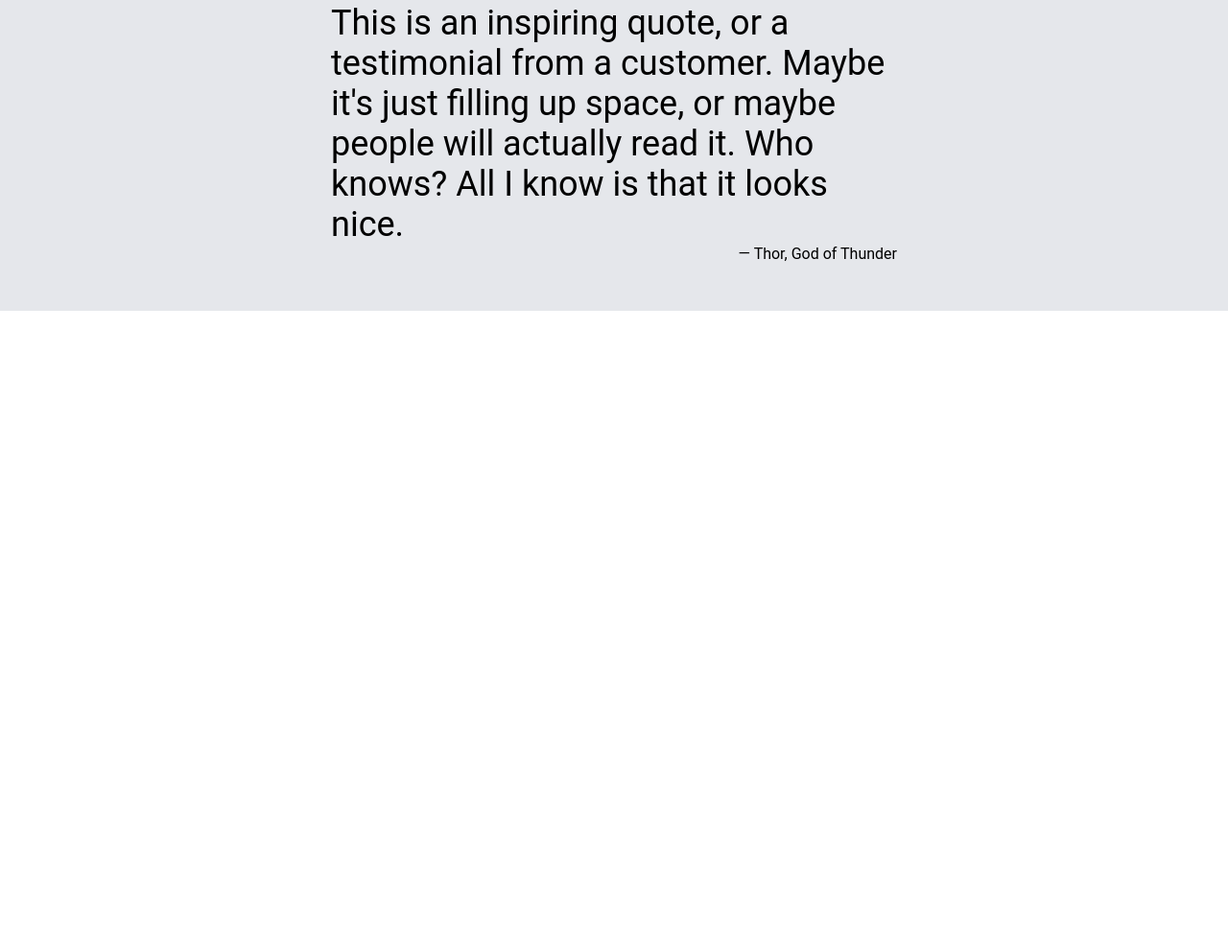
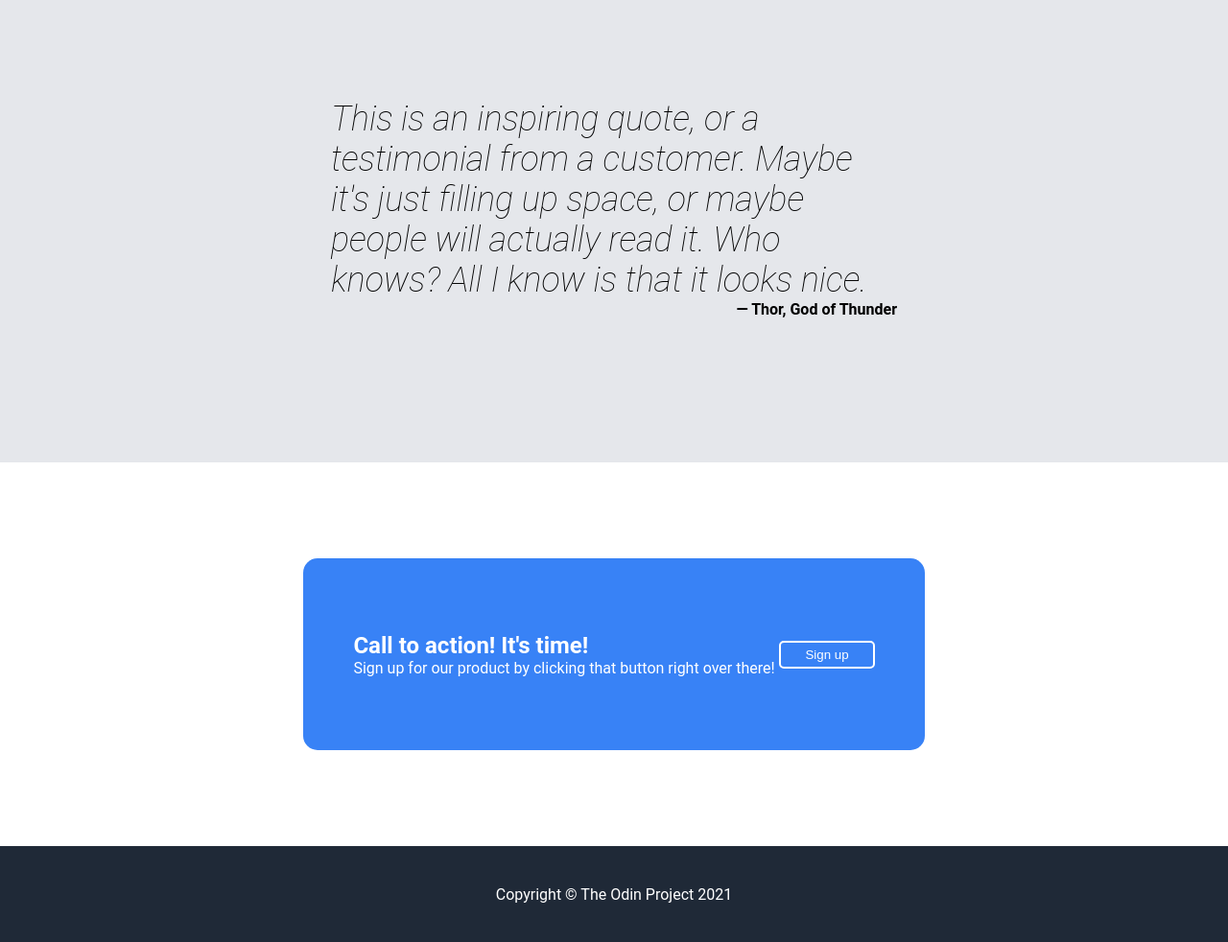
Before and after one commit to CJamesFoust/odin-landing-page, a plain HTML site: page index.html in a window 1280 px wide. Shown: the part 1056-2038 px from the top of the page at 96% size. Before the commit the page ends 1380 px from the top, so only its background shows below. Drawn offline with Linux system fonts and the light colour scheme.

Commit message:
Final commit
Finished content and styling

```diff
--- a/index.html
+++ b/index.html
@@ -81,5 +81,22 @@
 
     </div>
 
+    <div class="call-to-action-container">
+        <div class="call-to-action">
+            <div class="call-to-action-text">
+                <div class="call-to-action-header">
+                    <h2>Call to action! It's time!</h2>
+                    <p>Sign up for our product by clicking that button right over there!</p>
+                </div>
+            </div>
+            <div class="call-to-action-button">
+                <button class="sign-up">Sign up</button>
+            </div>
+        </div>
+    </div>
+
+    <footer>
+        <div>Copyright © The Odin Project 2021</div>
+    </footer>
 </body>
 </html>
--- a/style.css
+++ b/style.css
@@ -127,7 +127,7 @@ header {
     background-color: #E5E7EB;
     width: 100%;
     min-width:100%;
-    padding: 50px;
+    padding: 150px 50px;
 }
 
 .quote {
@@ -140,5 +140,53 @@ header {
 
 .main-quote {
     font-size: 36px;
-    ;
+    font-style: italic;
+    font-weight: lighter;
 }
+
+figcaption {
+    font-weight: bold;
+}
+
+.call-to-action-container {
+    width: 100%;
+    background-color: #fff;
+    min-height: 300px;
+    display: flex;
+    justify-content: center;
+    align-items: center;
+    padding: 100px;
+}
+
+.call-to-action {
+    width: 60%;
+    height: 200px;
+    background-color: #3882F6;
+    border-radius: 15px;
+    display: flex;
+    justify-content: space-around;
+    align-items: center;
+    padding: 20px 50px;
+}
+
+.call-to-action-header {
+    color: white;
+}
+
+.sign-up {
+    background-color: #3882F6;
+    border: 2px solid #fff;
+    color: #fff;
+    padding: 5px 25px;
+    border-radius: 5px;
+}
+
+footer {
+    background-color: #1F2937;
+    width: 100%;
+    color: white;
+    min-height: 100px;
+    display: flex;
+    justify-content: center;
+    align-items: center;
+}
```
